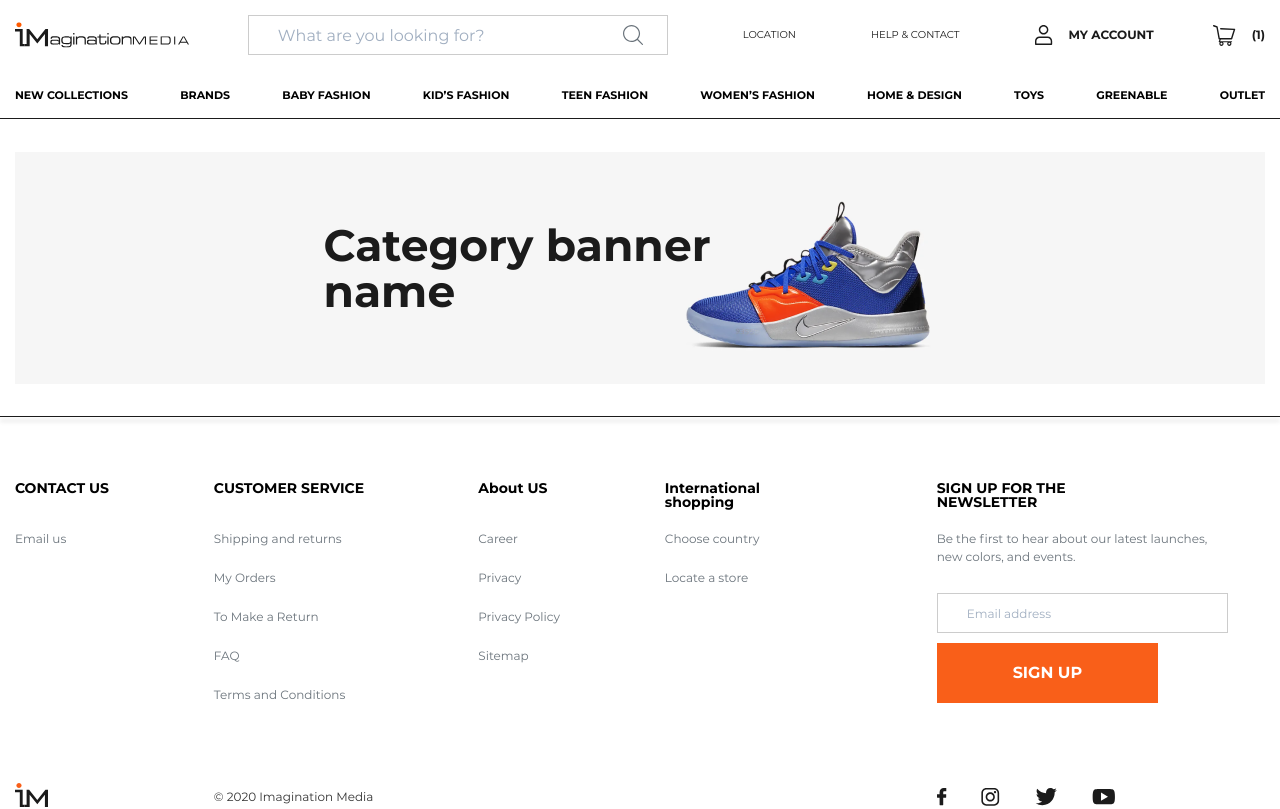
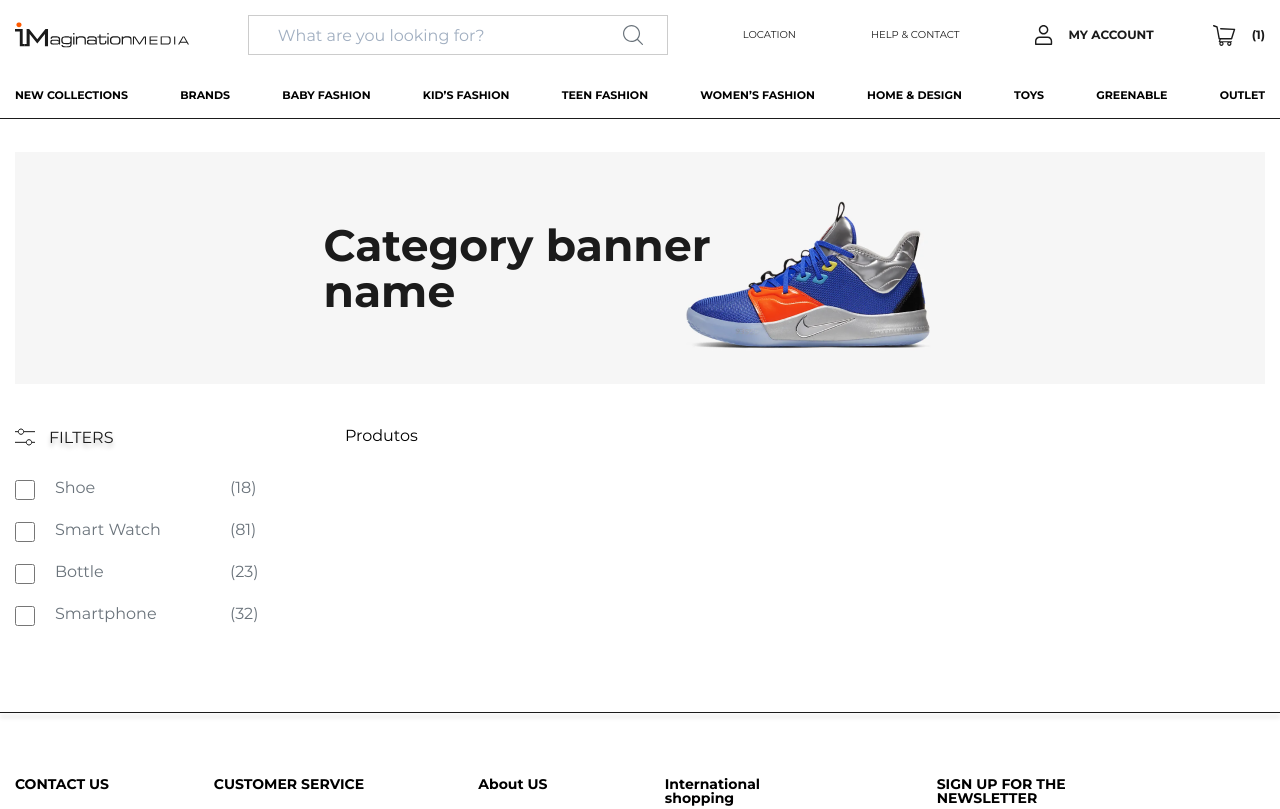
Before and after one commit to igortuag/frontend-test-v1, a React (Create React App) app: page / in a window 1280 px wide. Shown: the top 809 px of the page. Built offline with nearby package versions, Linux system fonts and the light colour scheme.

Commit message:
layout and structure products filters

```diff
--- /dev/null
+++ b/src/components/FilterProducts/index.jsx
@@ -0,0 +1,68 @@
+import React from 'react';
+
+import './styles.scss';
+import { ReactComponent as Filter } from '../../assets/img/ic-filter.svg';
+
+function Banner() {
+  return (
+    <div className="filters">
+      <header className="filters__header">
+        <Filter />
+        <h2 className="filters__title">FILTERS</h2>
+      </header>
+
+      <ul className="filters__list">
+        <li className="filters__item">
+          <label htmlFor="shoe" className="filters__label">
+            <input
+              type="checkbox"
+              id="shoe"
+              name="shoe"
+              className="filters__field"
+            />
+            <spam className="filters__name">Shoe</spam>
+            <spam>(18)</spam>
+          </label>
+        </li>
+        <li className="filters__item">
+          <label htmlFor="smartWatch" className="filters__label">
+            <input
+              type="checkbox"
+              id="smartWatch"
+              name="smartWatch"
+              className="filters__field"
+            />
+            <spam className="filters__name">Smart Watch</spam>
+            <spam>(81)</spam>
+          </label>
+        </li>
+        <li className="filters__item">
+          <label htmlFor="bottle" className="filters__label">
+            <input
+              type="checkbox"
+              id="bottle"
+              name="bottle"
+              className="filters__field"
+            />
+            <spam className="filters__name">Bottle</spam>
+            <spam>(23)</spam>
+          </label>
+        </li>
+        <li className="filters__item">
+          <label htmlFor="smartphone" className="filters__label">
+            <input
+              type="checkbox"
+              id="smartphone"
+              name="smartphone"
+              className="filters__field"
+            />
+            <spam className="filters__name">Smartphone</spam>
+            <spam>(32)</spam>
+          </label>
+        </li>
+      </ul>
+    </div>
+  );
+}
+
+export default Banner;
--- /dev/null
+++ b/src/components/FilterProducts/styles.scss
@@ -0,0 +1,26 @@
+@import '../../styles/global';
+
+.filters {
+  &__header {
+    display: flex;
+    margin-bottom: 2rem;
+  }
+
+  &__title {
+    font-size: $text-base;
+    margin-left: 0.875rem;
+    line-height: 1.25rem;
+    color: #1b1b1b;
+    text-shadow: 0px 4px 4px rgba(0, 0, 0, 0.25);
+  }
+
+  &__label {
+    display: grid;
+    grid-template-columns: 1.25rem auto 2rem;
+    gap: 1.25rem;
+    width: 15.4375rem;
+    height: 1.25rem;
+    margin-bottom: 1.375rem;
+    color: $grey;
+  }
+}
--- a/src/pages/home/index.jsx
+++ b/src/pages/home/index.jsx
@@ -3,6 +3,7 @@ import React from 'react';
 import HeaderLayout from '../../components/HeaderLayout';
 import FooterLayout from '../../components/FooterLayout';
 import Banner from '../../components/Banner';
+import FilterProducts from '../../components/FilterProducts';
 
 import './styles.scss';
 
@@ -12,6 +13,10 @@ function App() {
       <HeaderLayout />
       <div className="container home__content">
         <Banner />
+        <main className="products-showcase">
+          <FilterProducts />
+          <p>Produtos</p>
+        </main>
       </div>
       <FooterLayout />
     </div>
--- a/src/pages/home/styles.scss
+++ b/src/pages/home/styles.scss
@@ -2,3 +2,10 @@
   &__content {
   }
 }
+
+.products-showcase {
+  display: grid;
+  grid-template-columns: 20.625rem auto;
+  padding-top: 2.75rem;
+  padding-bottom: 2rem;
+}
```
Also changed, not shown: src/assets/img/ic-filter.svg (added).
